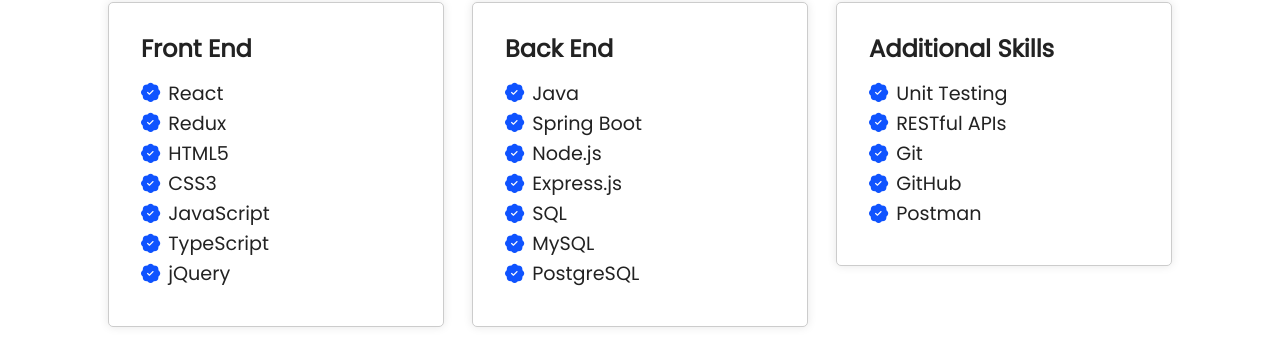
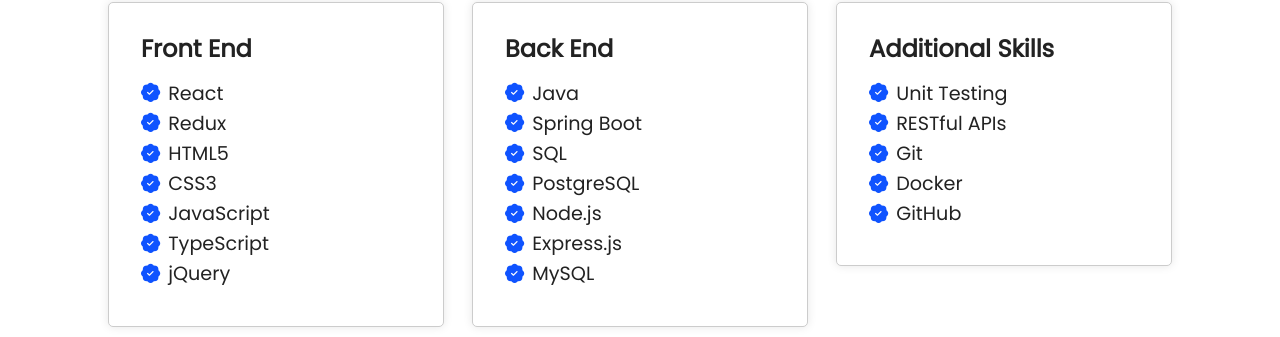
Before and after one commit to mmj05/my-portfolio-site, a React (Create React App) app: page / in a window 1280 px wide. Shown: the part 1161-1498 px from the top of the page. Built offline with nearby package versions, Linux system fonts and the light colour scheme; the HTML template or start-up script is replaced by a standard one.

Commit message:
Updated skills

```diff
--- a/src/components/Skills/Skills.js
+++ b/src/components/Skills/Skills.js
@@ -24,11 +24,12 @@ const Skills = () => {
                     <ul className='skill-items'>
                         <li><i className="bi bi-patch-check-fill"></i>Java</li>
                         <li><i className="bi bi-patch-check-fill"></i>Spring Boot</li>
+                        <li><i className="bi bi-patch-check-fill"></i>SQL</li>
+                        <li><i className="bi bi-patch-check-fill"></i>PostgreSQL</li>
                         <li><i className="bi bi-patch-check-fill"></i>Node.js</li>
                         <li><i className="bi bi-patch-check-fill"></i>Express.js</li>
-                        <li><i className="bi bi-patch-check-fill"></i>SQL</li>
                         <li><i className="bi bi-patch-check-fill"></i>MySQL</li>
-                        <li><i className="bi bi-patch-check-fill"></i>PostgreSQL</li>
+
                     </ul>
                 </div>
                 <div className='skill-list'>
@@ -37,8 +38,8 @@ const Skills = () => {
                         <li><i className="bi bi-patch-check-fill"></i>Unit Testing</li>
                         <li><i className="bi bi-patch-check-fill"></i>RESTful APIs</li>
                         <li><i className="bi bi-patch-check-fill"></i>Git</li>
+                        <li><i className="bi bi-patch-check-fill"></i>Docker</li>
                         <li><i className="bi bi-patch-check-fill"></i>GitHub</li>
-                        <li><i className="bi bi-patch-check-fill"></i>Postman</li>
                     </ul>
                 </div>
             </div>
```
